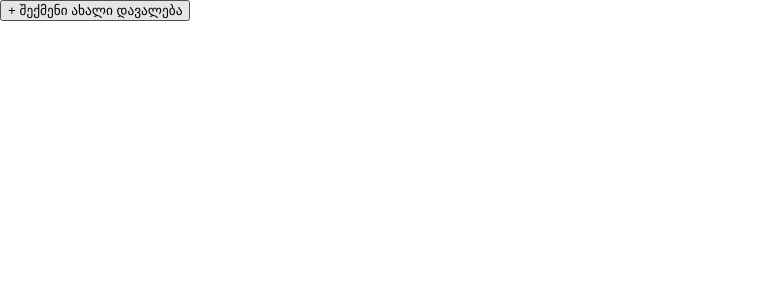
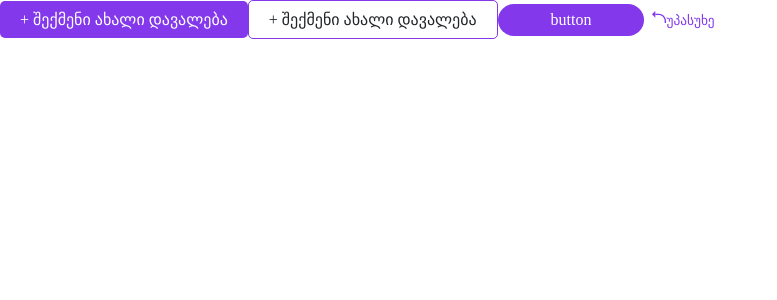
Before and after one commit to nikakek/telos-redberry, a Next.js app: page / in a window 1280 px wide. Shown: the top 300 px of the page, without its empty margins (0-777 px from the left). Built offline with nearby package versions, Linux system fonts and the light colour scheme.

Commit message:
added buttons

```diff
--- a/package.json
+++ b/package.json
@@ -12,7 +12,8 @@
     "clsx": "^2.1.1",
     "next": "15.2.3",
     "react": "^19.0.0",
-    "react-dom": "^19.0.0"
+    "react-dom": "^19.0.0",
+    "sass": "^1.86.0"
   },
   "devDependencies": {
     "@eslint/eslintrc": "^3",
--- /dev/null
+++ b/src/app/Colors.module.scss
@@ -0,0 +1,2 @@
+$purple: rgba(131, 56, 236, 1);
+$purpleHover: rgba(181, 136, 244, 1);
--- a/src/app/components/buttons/Button1/Button1.tsx
+++ /dev/null
@@ -1,13 +0,0 @@
-import React from "react";
-import clsx from "clsx";
-
-type Props = {
-  color: string;
-  title: string;
-};
-
-const Button1 = (props: Props) => {
-  return <button>{props.title}</button>;
-};
-
-export default Button1;
--- /dev/null
+++ b/src/app/components/buttons/CustomButton/CustomButton.module.scss
@@ -0,0 +1,40 @@
+@import "../../../Colors.module.scss";
+
+.button {
+  color: #fff;
+  font-family: FiraGO;
+  font-size: 16px;
+  line-height: 100%;
+  border: none;
+  text-align: center;
+  border-radius: 5px;
+}
+
+.background {
+  background-color: $purple;
+  padding: 10.5px 20px;
+
+  &:hover {
+    background-color: $purpleHover;
+  }
+}
+
+.outline {
+  border: 1px solid $purple;
+  background-color: transparent;
+  color: rgba(33, 37, 41, 1);
+  padding: 10.5px 20px;
+
+  &:hover {
+    border: 1px solid $purpleHover;
+  }
+}
+
+.rounded {
+  padding: 8px 53px;
+  border-radius: 20px;
+
+  &:hover {
+    padding: 8px 53px;
+  }
+}
--- /dev/null
+++ b/src/app/components/buttons/CustomButton/CustomButton.tsx
@@ -0,0 +1,25 @@
+import styles from "./CustomButton.module.scss";
+import clsx from "clsx";
+
+type Props = {
+  text: string;
+  background: "background" | "outline";
+  border: "squared" | "rounded";
+  color?: "primary" | "secondary";
+};
+
+function CustomButton(props: Props) {
+  return (
+    <button
+      className={clsx(
+        styles.button,
+        styles[props.background],
+        styles[props.border]
+      )}
+    >
+      {props.text}
+    </button>
+  )
+}
+
+export default CustomButton;
--- /dev/null
+++ b/src/app/components/buttons/TextButton/TextButton.module.scss
@@ -0,0 +1,11 @@
+@import "../../../Colors.module.scss";
+
+.button {
+  color: $purple;
+  border: none;
+  background-color: transparent;
+  cursor: pointer;
+  &:hover {
+    color: $purpleHover;
+  }
+}
--- /dev/null
+++ b/src/app/components/buttons/TextButton/TextButton.tsx
@@ -0,0 +1,19 @@
+import styles from "./TextButton.module.scss";
+import clsx from "clsx";
+import Image from "next/image";
+
+type Props = {
+  text: string;
+  img: string;
+};
+
+function TextButton(props: Props) {
+  return (
+    <button className={clsx(styles.button)}>
+      <Image src="/icons/reply.svg" alt="" width={16} height={16} />
+      {props.text}
+    </button>
+  );
+}
+
+export default TextButton;
--- a/src/app/page.module.css
+++ b/src/app/page.module.css
@@ -0,0 +1 @@
+$purple:
--- a/src/app/page.tsx
+++ b/src/app/page.tsx
@@ -1,9 +1,22 @@
-import Button1 from "./components/buttons/Button1/Button1";
+import clsx from "clsx";
+import CustomButton from "./components/buttons/CustomButton/CustomButton";
+import TextButton from "./components/buttons/TextButton/TextButton";
 
 export default function Home() {
   return (
     <>
-      <Button1 color="red" title="+ შექმენი ახალი დავალება" />
+      <CustomButton
+        text="+ შექმენი ახალი დავალება"
+        background="background"
+        border="squared"
+      />
+      <CustomButton
+        text="+ შექმენი ახალი დავალება"
+        background="outline"
+        border="squared"
+      />
+      <CustomButton text="button" background="background" border="rounded" />
+      <TextButton text="უპასუხე" img="/icons/reply.svg" />
     </>
   );
 }
```
Also changed, not shown: public/icons/reply.svg (added), src/app/components/buttons/Button1/Button1.module.css (deleted), src/app/components/buttons/Button2/Button2.module.css (deleted), src/app/components/buttons/Button2/Button2.tsx (deleted), 1 other file (tests, documents, lock files or other folders).
